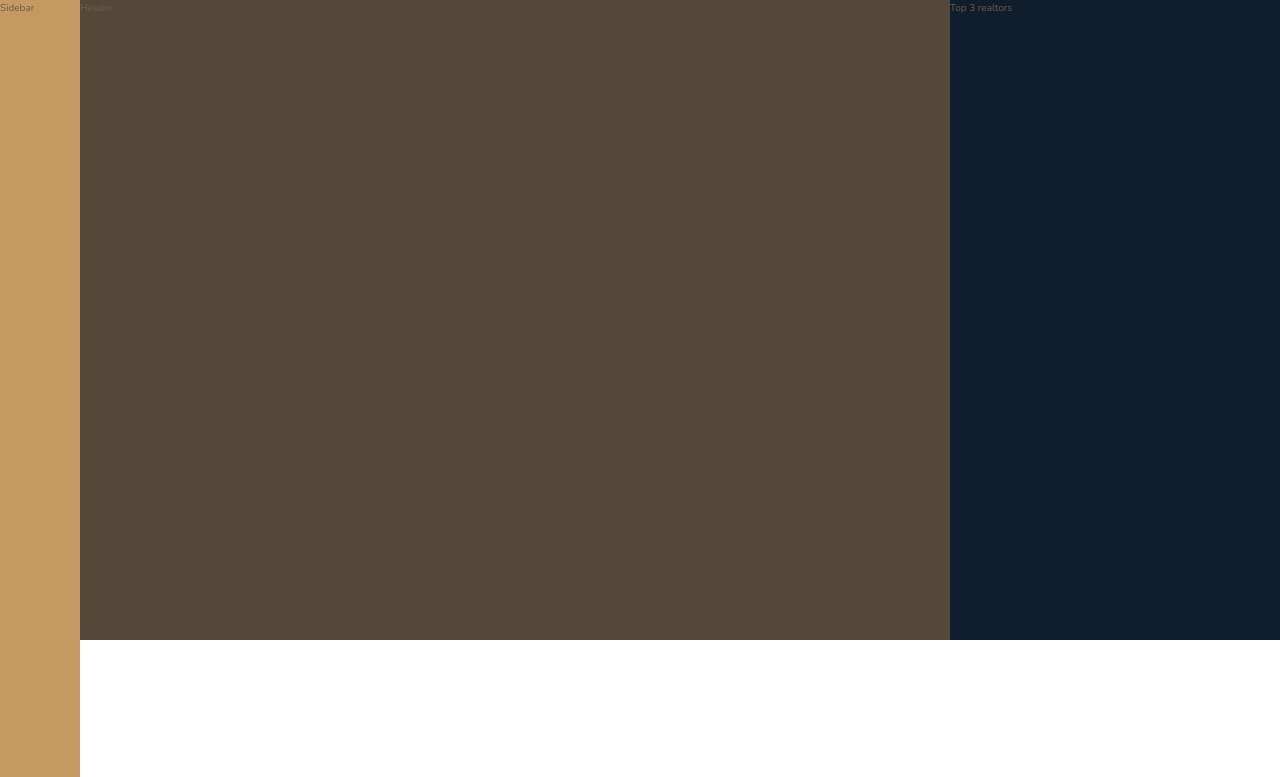
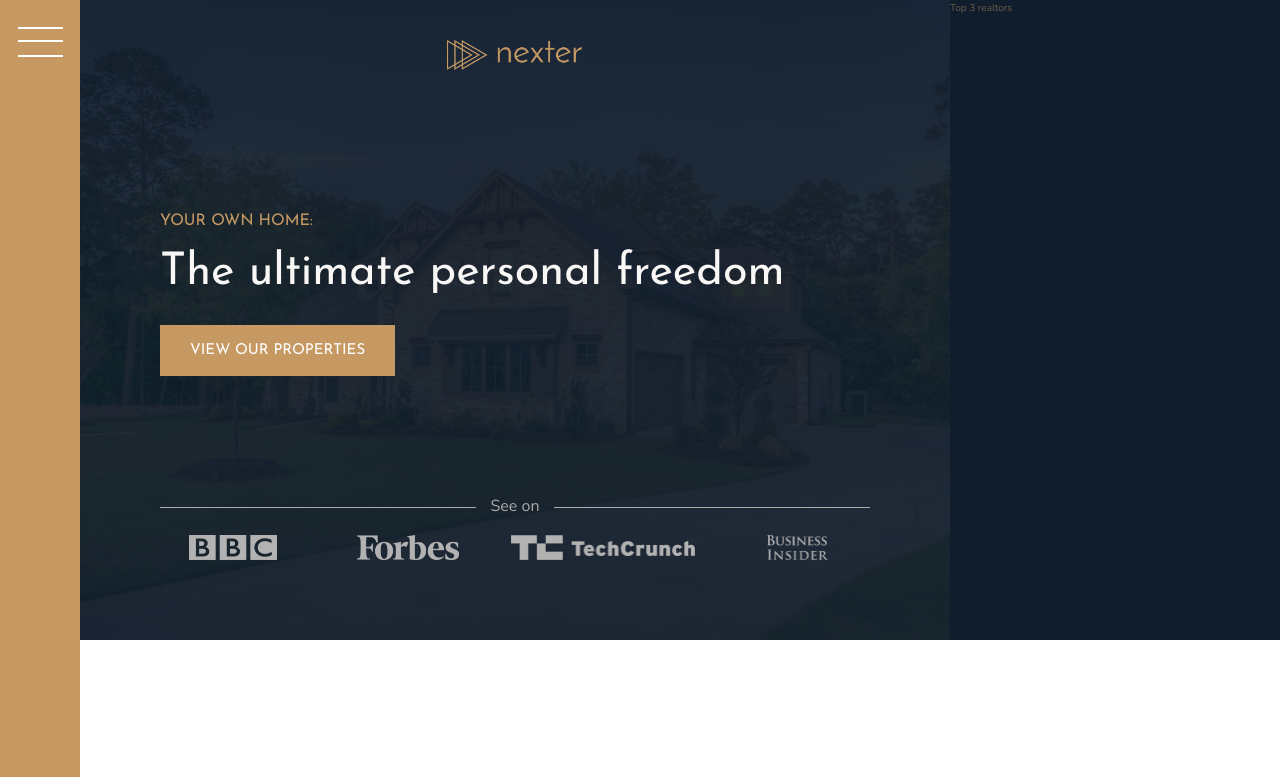
Before and after one commit to Flatchek/Nexter, a website: page index.html in a window 1280 px wide. Shown: the top 777 px of the page. Drawn offline with nearby package versions, Linux system fonts and the light colour scheme.

Commit message:
added sidebar menu and header section with styles

```diff
--- a/index.html
+++ b/index.html
@@ -13,9 +13,23 @@
 </head>
 
 <body class="container">
-    <div class="sidebar">Sidebar</div>
+    <div class="sidebar">
+        <button class="nav-btn"></button>
+    </div>
 
-    <header class="header">Header</header>
+    <header class="header">
+        <img src="img/logo.png" alt="Nexter logo" class="header__logo">
+        <h3 class="heading-3">Your own home:</h3>
+        <h1 class="heading-1">The ultimate personal freedom</h1>
+        <button class="btn header__btn">View our properties</button>
+        <div class="header__seenon-text">See on</div>
+        <div class="header__seenon-logos">
+            <img src="img/logo-bbc.png" alt="Seen on logo 1">
+            <img src="img/logo-forbes.png" alt="Seen on logo 1">
+            <img src="img/logo-techcrunch.png" alt="Seen on logo 1">
+            <img src="img/logo-bi.png" alt="Seen on logo 1">
+        </div>
+    </header>
     <div class="realtors">Top 3 realtors</div>
 
     <section class="features">
--- a/sass/_header.scss
+++ b/sass/_header.scss
@@ -1,4 +1,56 @@
-.header{
-    background-color: $color-grey-dark-1;
-    grid-column: full-start/ col-end 6 ;
+.header {
+  background-color: $color-grey-dark-1;
+  grid-column: full-start/ col-end 6;
+    background-image: linear-gradient(rgba($color-secondary, .93),
+        rgba($color-secondary, .93)),
+      url(../img/hero.jpeg);
+
+    padding: 8rem;
+    padding-top: 4rem;
+    background-size: cover;
+    display: grid;
+    grid-template-rows: 1fr min-content minmax(6rem, min-content) 1fr;
+    grid-template-columns: minmax(min-content, max-content);
+    grid-row-gap: 1.5rem;
+    justify-content: center;
+
+    &__logo {
+      height: 3rem;
+      justify-self: center;
+    }
+
+    &__btn {
+      align-self: start;
+      justify-self: start;
+    }
+
+    &__seenon-text {
+      display: grid;
+      grid-template-columns: 1fr max-content 1fr;
+      grid-column-gap: 1.5rem;
+      align-items: center;
+
+      font-size: 1.6rem;
+      color: $color-grey-light-2;
+
+      &::before,
+      &:after {
+        content: "";
+        height: 1px;
+        display: block;
+        background-color: currentColor;
+      }
+    }
+
+    &__seenon-logos {
+      display: grid;
+      grid-template-columns: repeat(4, 1fr);
+      grid-column-gap: 3rem;
+      justify-items: center;
+
+      img {
+        height: 2.5rem;
+        filter: brightness(70%);
+      }
+    }
 }
--- a/sass/_sidebar.scss
+++ b/sass/_sidebar.scss
@@ -2,4 +2,31 @@
     background-color: $color-primary;
     grid-column: sidebar-start/sidebar-end;
     grid-row: 1 / -1;
+
+    display: flex;
+    justify-content: center;
 }
+
+.nav-btn{
+    border: none;
+    border-radius: 0 ;
+
+background-color: #fff;
+height: 2px;
+width: 4.5rem;
+margin-top: 4rem;
+
+&::before, &:after{
+    content: "";
+    display: block;
+    height: 2px;
+    width: 4.5rem;
+    background-color: #fff;
+}
+&::before {
+    transform: translateY(-1.3rem);
+}
+&::after {
+    transform: translateY(1.3rem);
+}
+}
--- a/sass/_typography.scss
+++ b/sass/_typography.scss
@@ -5,6 +5,9 @@
 
 .heading-1 {
   @extend %heading;
+  font-size: 4.5rem;
+  color: $color-grey-light-1;
+  line-height: 1;
 }
 .heading-2 {
   @extend %heading;
```
Also changed, not shown: css/style.css.
